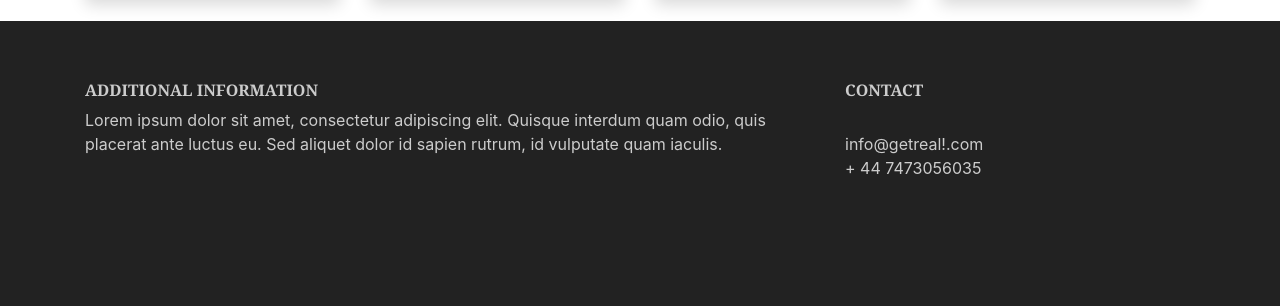
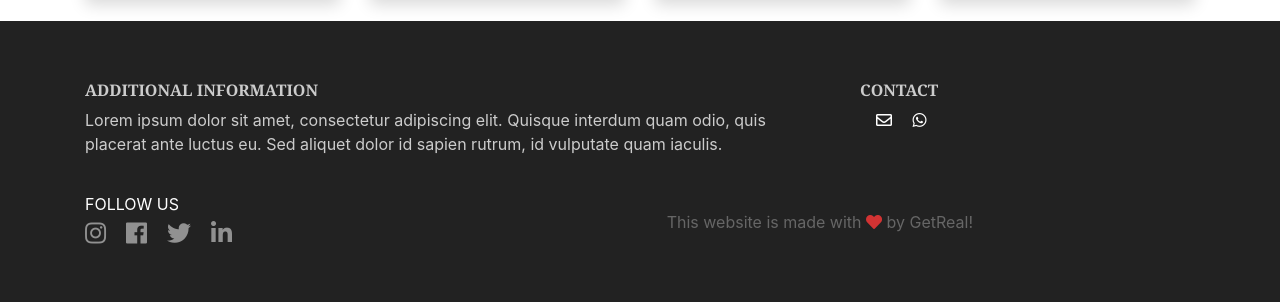
Before and after one commit to enrico-lab/enri-profile, a plain HTML site: page about.html in a window 1280 px wide. Shown: the part 945-1251 px from the top of the page. Drawn offline with nearby package versions, Linux system fonts and the light colour scheme.

Commit message:
footer social media

```diff
--- a/about.html
+++ b/about.html
@@ -2,6 +2,7 @@
 <html>
 <head>
   <title>Enrico Favaro profile</title>
+  <link rel="stylesheet" href="https://use.fontawesome.com/releases/v5.6.3/css/all.css">
   <link rel="stylesheet" href="https://stackpath.bootstrapcdn.com/bootstrap/4.1.3/css/bootstrap.min.css" integrity="sha384-MCw98/SFnGE8fJT3GXwEOngsV7Zt27NXFoaoApmYm81iuXoPkFOJwJ8ERdknLPMO" crossorigin="anonymous">
   <link rel="stylesheet" type="text/css" href="style.css">
   <link rel="stylesheet" href="https://cdnjs.cloudflare.com/ajax/libs/font-awesome/4.7.0/css/font-awesome.min.css">
@@ -104,15 +105,29 @@
       <p>Lorem ipsum dolor sit amet, consectetur adipiscing elit. Quisque interdum quam odio, quis placerat ante luctus eu. Sed aliquet dolor id sapien rutrum, id vulputate quam iaculis.</p>
       <p></p>
     </div>
-    <div class="col-lg-4 col-md-4 col-sm-12">
+    <div class="col-lg-4 col-md-4 col-sm-12" style="padding: 0 30px !important;">
       <h6 class="text-uppercase font-weight-bold">Contact</h6>
       <p>
-      <br/>info@getreal!.com
-      <br/>+ 44 7473056035
+      <a style="color:#fff; padding: 0 5%;" href="https://enrico-lab.github.io/contact"><i class="far fa-envelope"></i></a>
+      <a style="color:#fff;" href="#"><i class="fab fa-whatsapp"></i></a>
       <br/></p>
     </div>
   </div>
-  <div class="footer-copyright text-center"></div>
+  <div class="footer">
+    <div class="social-media">
+      <p class='follow'>FOLLOW US</p>
+      <div class="footer-links">
+        <a style="color:#fff; padding-left: 0 !important;" href="#"><i class="fab fa-instagram"></i></a>
+        <a style="color:#fff;" href="#"><i class="fab fa-facebook"></i></a>
+        <a style="color:#fff;" href="#"><i class="fab fa-twitter"></i></a>
+        <a style="color:#fff;" href="#"><i class="fab fa-linkedin"></i></a>
+      </div>
+    </div>
+      <div class="footer-copyright">
+        This website is made with <i class="fas fa-heart"></i> by GetReal!
+      </div>
+    </div>
+</div>
 </footer>
 </body>
 <!-- /.container -->
--- a/style.css
+++ b/style.css
@@ -275,8 +275,8 @@ h1, h2, h3, h4, h5, h6 {
   align-items: center;
   justify-content: space-between;
   height: 100px;
-  padding: 0px 50px;
   color: rgba(0,0,0,0.3);
+  padding-right: 20%;
 }
 .footer-links {
   display: flex;
@@ -302,6 +302,7 @@ h1, h2, h3, h4, h5, h6 {
 }
 
 .fa {
+  margin-left-left: 0 !important;
   padding: 20px;
   font-size: 30px;
   width: 70px;
@@ -309,3 +310,13 @@ h1, h2, h3, h4, h5, h6 {
   text-decoration: none;
   border-radius: 50%;
 }
+
+.social-media {
+  display: grid;
+}
+
+.follow {
+  color:#fff;
+  /*padding-left: 10px;*/
+  margin-bottom: 0 !important;
+}
```
Also changed, not shown: blog.html (+19 -4 lines), contact.html (+19 -4 lines), index.html (+8 -6 lines).
